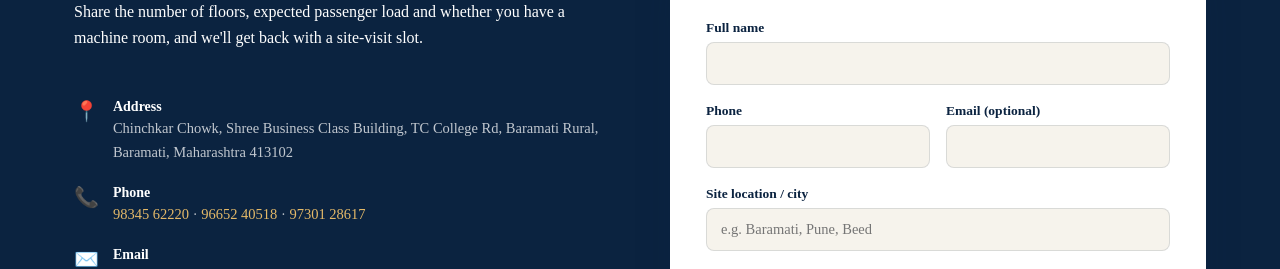
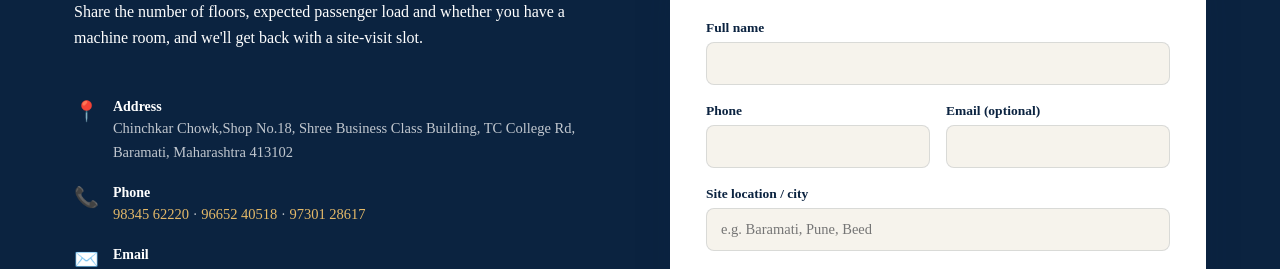
Before and after one commit to rajpatil9696/shree-sai-evevators-, a React (Vite) app: page / in a window 1280 px wide. Shown: the part 5030-5299 px from the top of the page. Built offline with nearby package versions, Linux system fonts and the light colour scheme.

Commit message:
changes in address

```diff
--- a/src/components/Contact.jsx
+++ b/src/components/Contact.jsx
@@ -296,8 +296,8 @@ export default function Contact() {
                 <strong>Address</strong>
 
                 <p>
-                  Chinchkar Chowk, Shree Business Class Building,
-                  TC College Rd, Baramati Rural, Baramati,
+                  Chinchkar Chowk,Shop No.18, Shree Business Class Building,
+                  TC College Rd, Baramati,
                   Maharashtra 413102
                 </p>
               </div>
```
